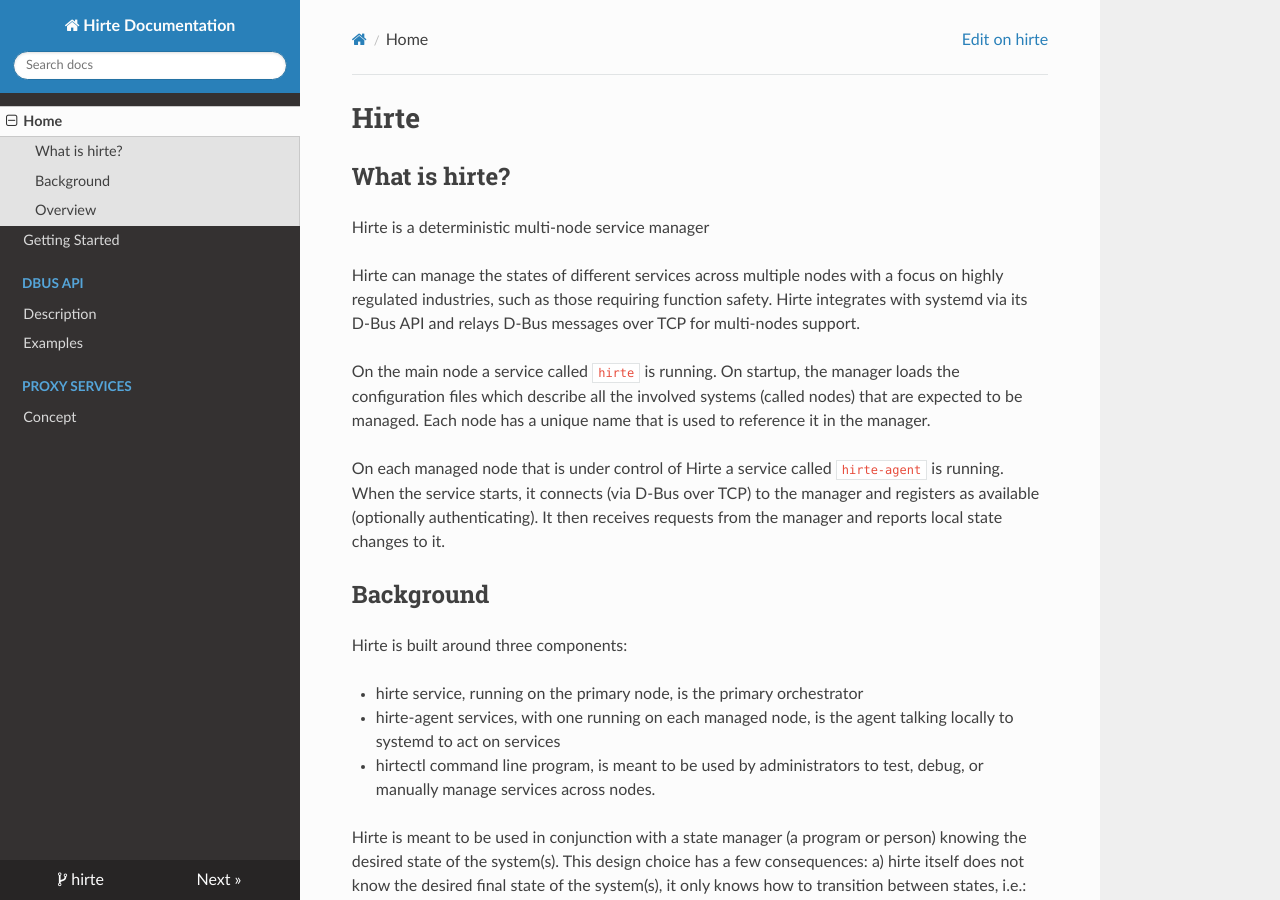
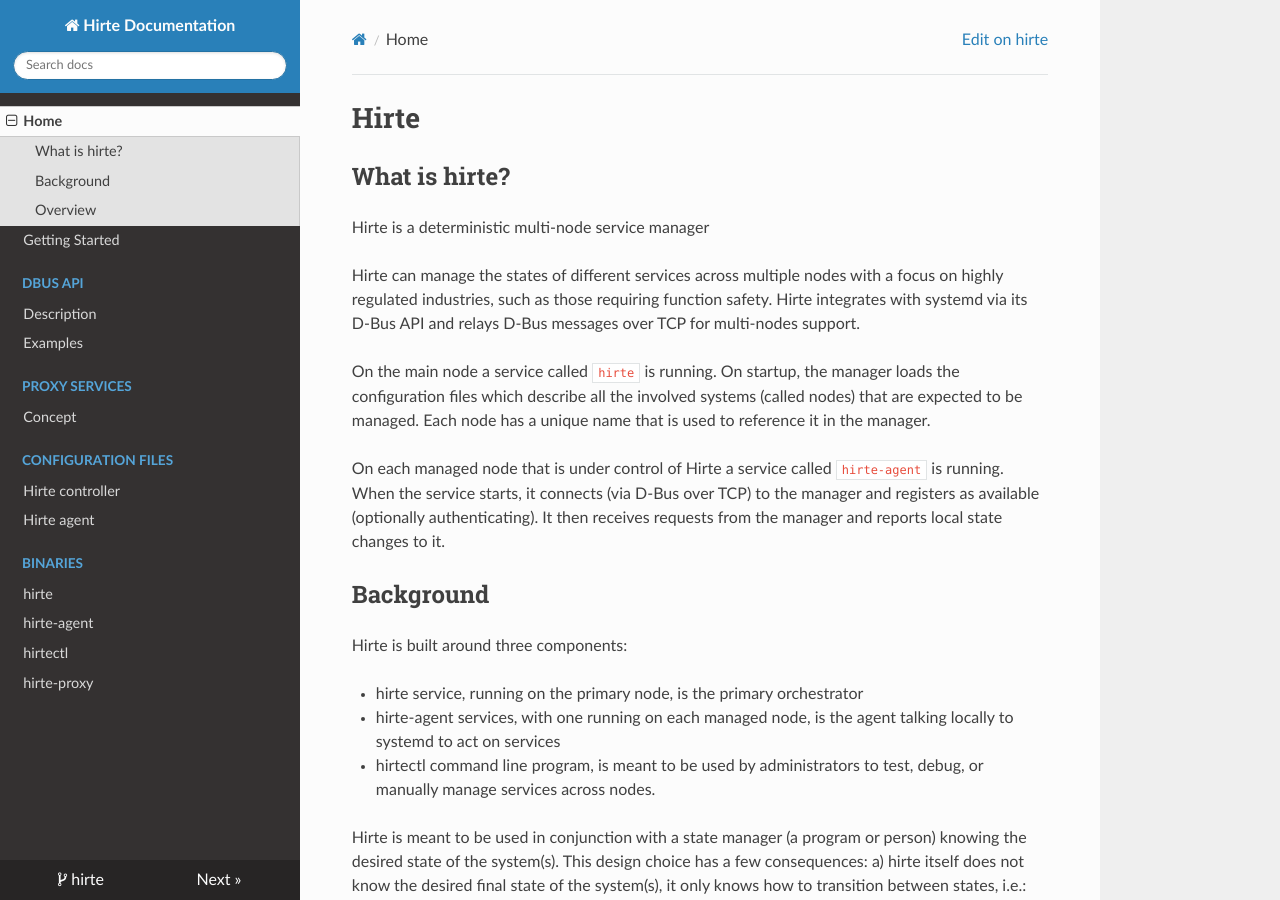
Before and after one commit to eclipse-bluechi/bluechi, an MkDocs documentation site: the page built from doc/docs/index.md, in a window 1280 px wide and 900 px high. Built offline with MkDocs 1.6.1, drawn with Linux system fonts in a browser that asks for light colours; nearby versions of some CDN libraries.

Commit message:
Show the man pages in the docs
Signed-off-by: Pierre-Yves Chibon <pingou@pingoured.fr>

```diff
--- a/doc/mkdocs.yml
+++ b/doc/mkdocs.yml
@@ -13,6 +13,14 @@ nav:
     - Examples: api/examples.md
   - Proxy Services:
     - Concept: proxy/concept.md
+  - Configuration files:
+    - Hirte controller: man/hirte_conf.md
+    - Hirte agent: man/hirte_agent_conf.md
+  - Binaries:
+    - hirte: man/hirte.md
+    - hirte-agent: man/hirte-agent.md
+    - hirtectl: man/hirtectl.md
+    - hirte-proxy: man/hirte-proxy.md
 
 theme:
   name: readthedocs
```
Also changed, not shown: doc/docs/man/hirte-agent.md (added, +2 -0 lines), doc/docs/man/hirte-proxy.md (added, +2 -0 lines), doc/docs/man/hirte.md (added, +2 -0 lines), doc/docs/man/hirte_agent_conf.md (added, +2 -0 lines), doc/docs/man/hirte_conf.md (added, +2 -0 lines), doc/docs/man/hirtectl.md (added, +2 -0 lines).
